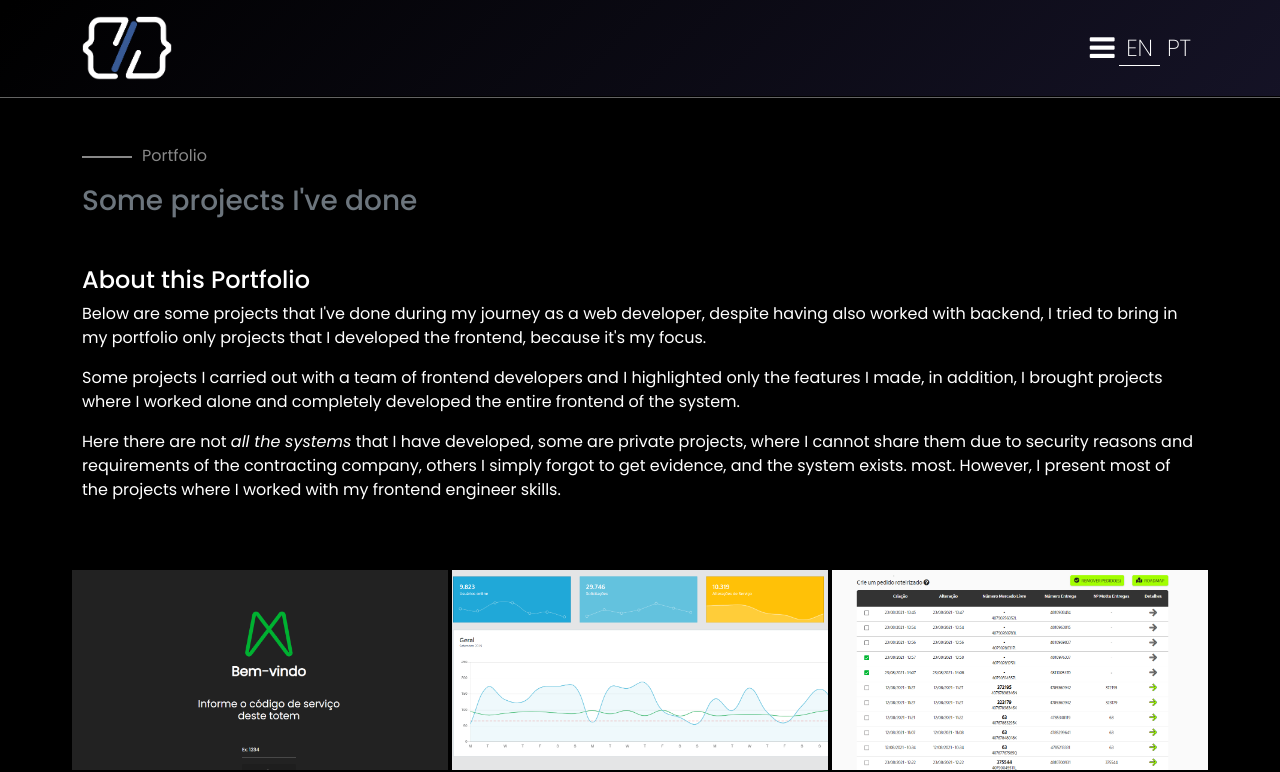
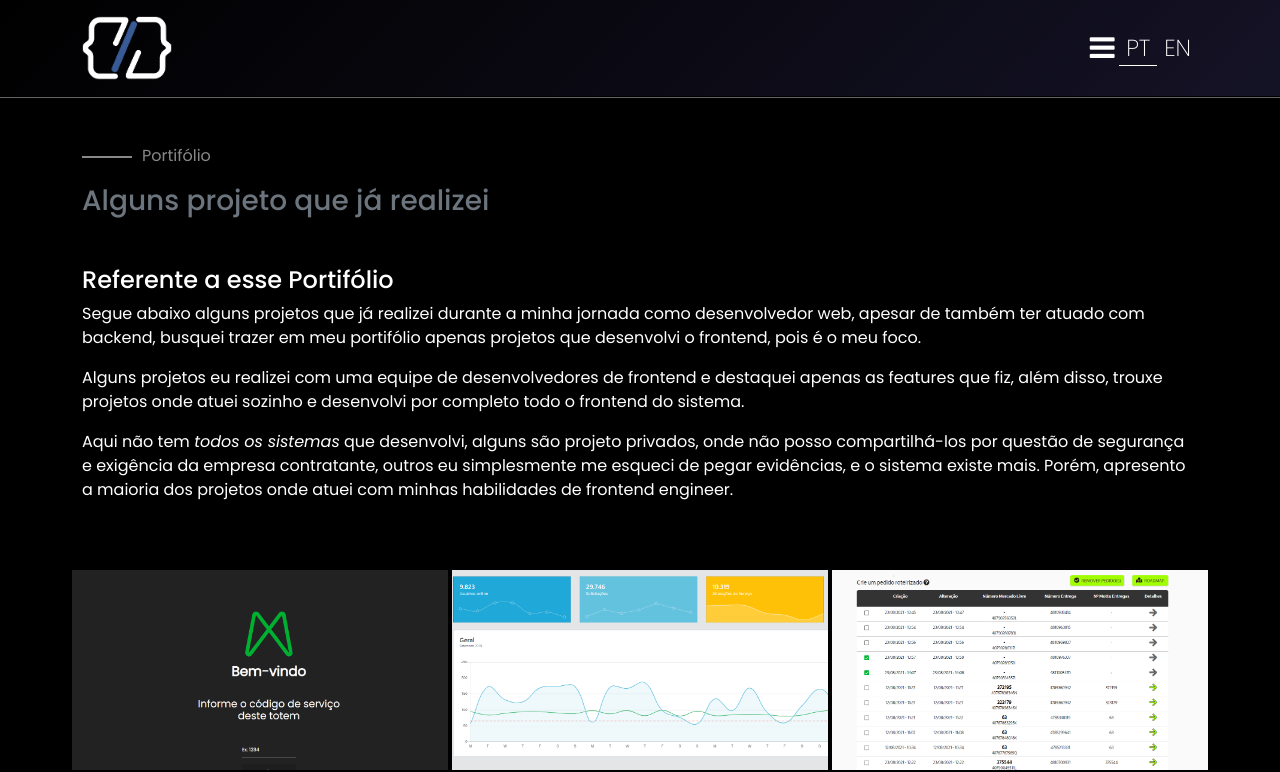
Before and after one commit to davifsroberto/davifsroberto.github.io, a Next.js app: page /portfolio in a window 1280 px wide. Shown: the top 772 px of the page. Built offline with nearby package versions, Linux system fonts and the light colour scheme.

Commit message:
language default

```diff
--- a/next.config.js
+++ b/next.config.js
@@ -16,7 +16,7 @@ const nextConfig = {
   },
   i18n: {
     locales: ['pt', 'en'],
-    defaultLocale: 'en',
+    defaultLocale: 'pt',
     localeDetection: false,
   },
 };
--- a/src/components/Header/Menu/index.tsx
+++ b/src/components/Header/Menu/index.tsx
@@ -44,18 +44,18 @@ export function Menu({ menu }: menuProps) {
 
       <ul className="language">
         <li
+          className={router.locale === Lang.pt ? Lang.pt : ''}
+          onClick={() => setLanguage(Lang.pt)}
+        >
+          PT
+        </li>
+
+        <li
           className={router.locale === Lang.en ? Lang.en : ''}
           onClick={() => setLanguage(Lang.en)}
         >
           EN
         </li>
-
-        <li
-          className={router.locale === Lang.pt ? Lang.pt : ''}
-          onClick={() => setLanguage(Lang.pt)}
-        >
-          PT
-        </li>
       </ul>
     </Container>
   );
```
